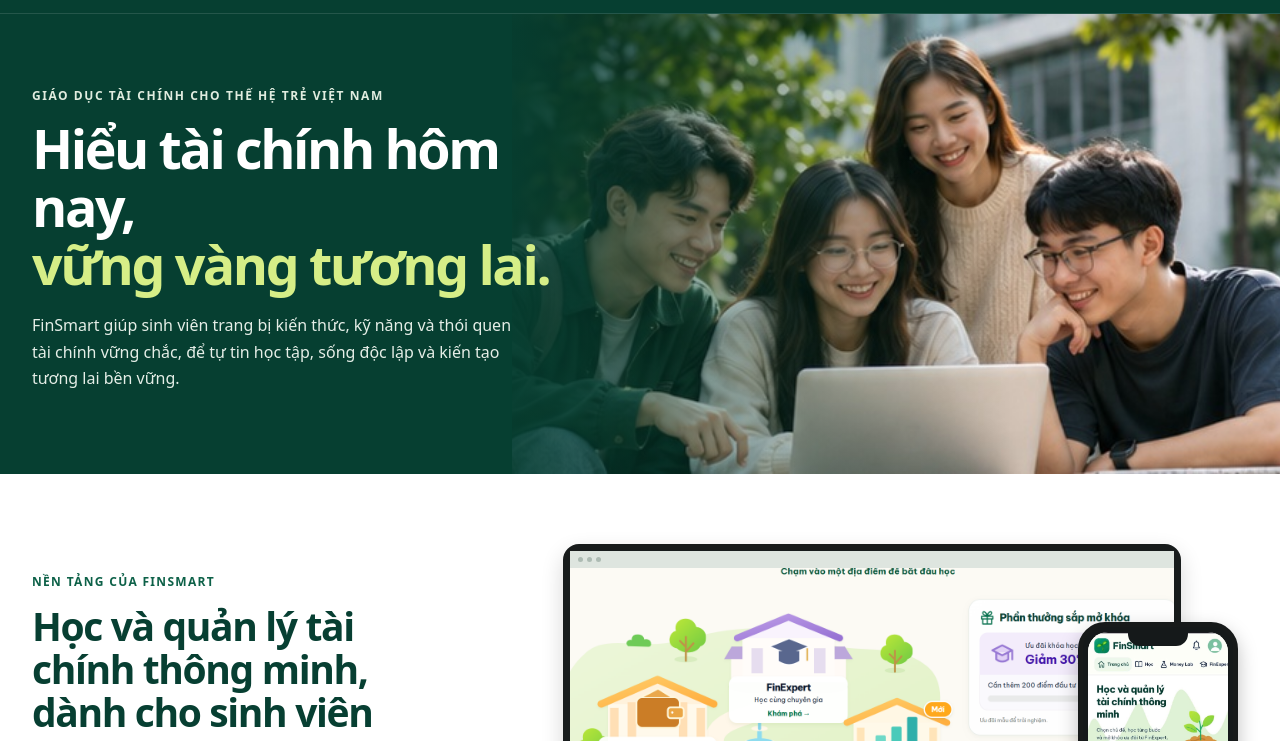
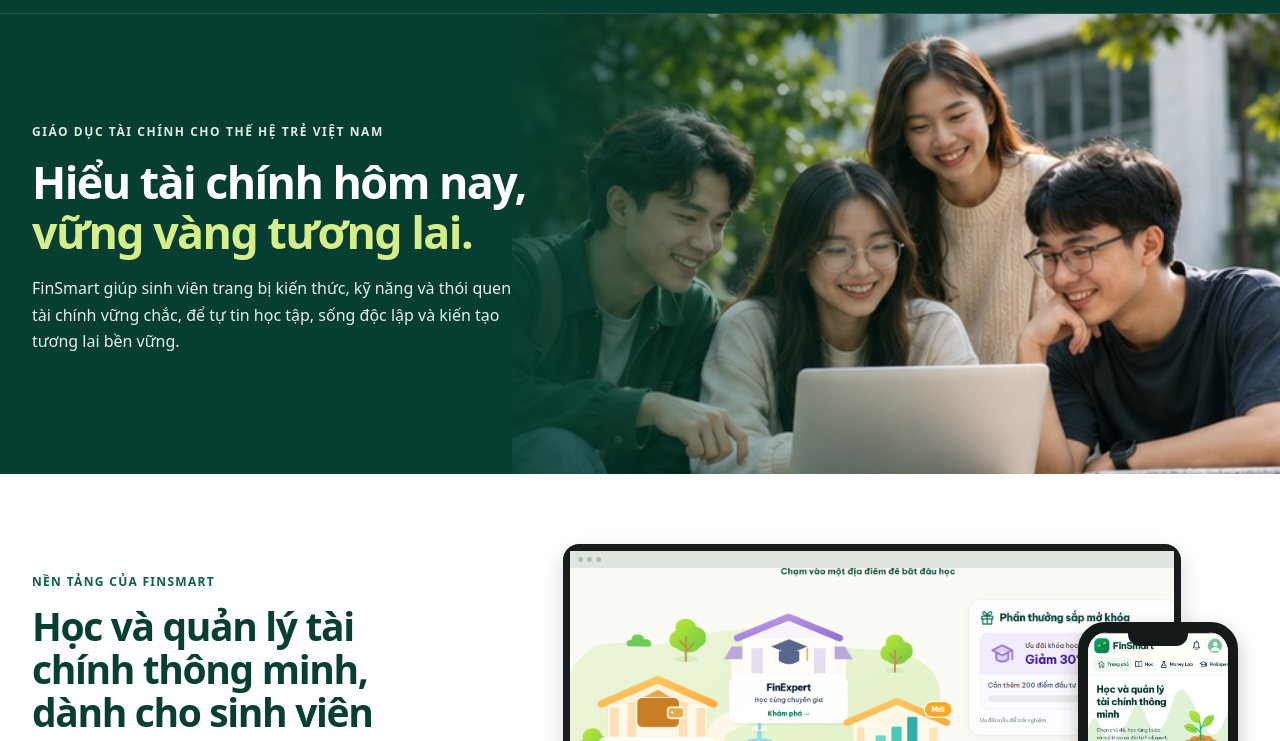
Before and after one commit to darcydzungvo/FinSmartwebsite, a plain HTML site: page index.html in a window 1280 px wide. Shown: the part 59-800 px from the top of the page. Drawn offline with Linux system fonts and the light colour scheme.

Commit message:
Update styles.css

```diff
--- a/styles.css
+++ b/styles.css
@@ -32,7 +32,14 @@ h1,h2,h3,p{margin-top:0}h1,h2,h3{letter-spacing:-.035em;line-height:1.1}p{line-h
 .hero-shell{display:flex;align-items:center;min-height:460px}
 .hero-copy{width:min(570px,57%);padding:52px 0 62px}
 .eyebrow{display:block;color:#e0ecdf;background:none;font-size:12px;letter-spacing:.13em;font-weight:800;margin-bottom:15px;padding:0}
-.hero h1{color:#fff;font-size:clamp(40px,4.2vw,62px);line-height:1.08;letter-spacing:-.045em;margin-bottom:18px}
+.hero h1 {
+  color: #fff;
+  font-size: clamp(36px, 3.5vw, 54px);
+  line-height: 1.12;
+  letter-spacing: -0.035em;
+  margin-bottom: 18px;
+  max-width: 750px;
+}
 .hero h1 span{color:var(--lime)}
 .hero-text{color:#e5eee7;font-size:16px;line-height:1.65;max-width:500px;margin-bottom:24px}
 .hero-actions{display:flex;gap:12px;flex-wrap:wrap}
```
